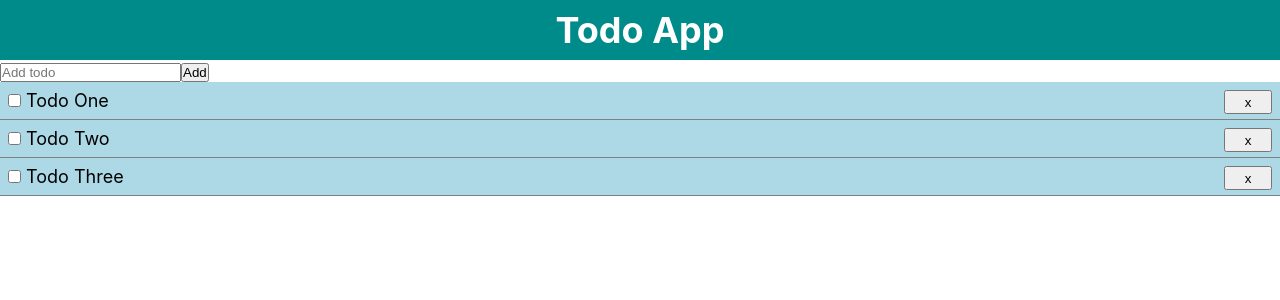
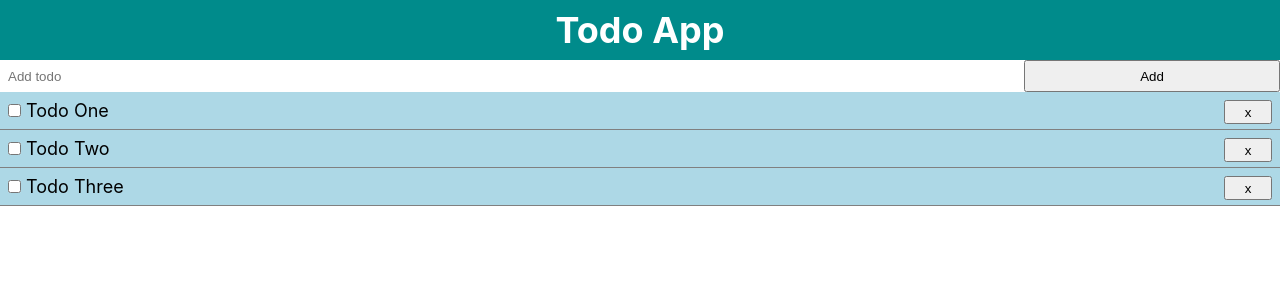
Before and after one commit to christocarr/vue-todos, a Vue app: page / in a window 1280 px wide. Shown: the top 300 px of the page. Built offline with nearby package versions, Linux system fonts and the light colour scheme.

Commit message:
Modify add todo form styling

```diff
--- a/src/components/AddTodo.vue
+++ b/src/components/AddTodo.vue
@@ -12,5 +12,18 @@ export default {
 </script>
 
 <style scoped>
+  form {
+    display: flex;
+    height: 2rem;
+  }
 
+  form input[type='text'] {
+    flex: 8;
+    padding: 0.5rem;
+    border: none;
+  }
+
+  .button {
+    flex: 2;
+  }
 </style>
```
